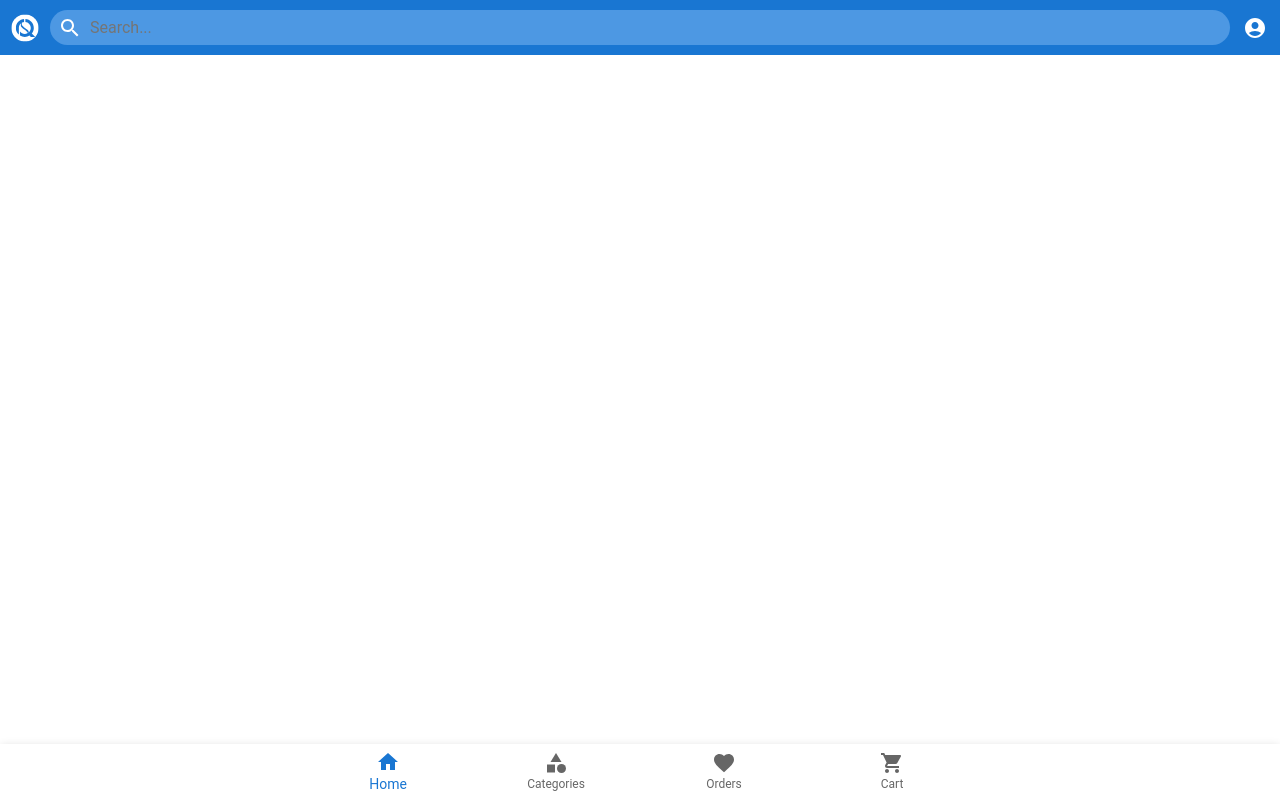
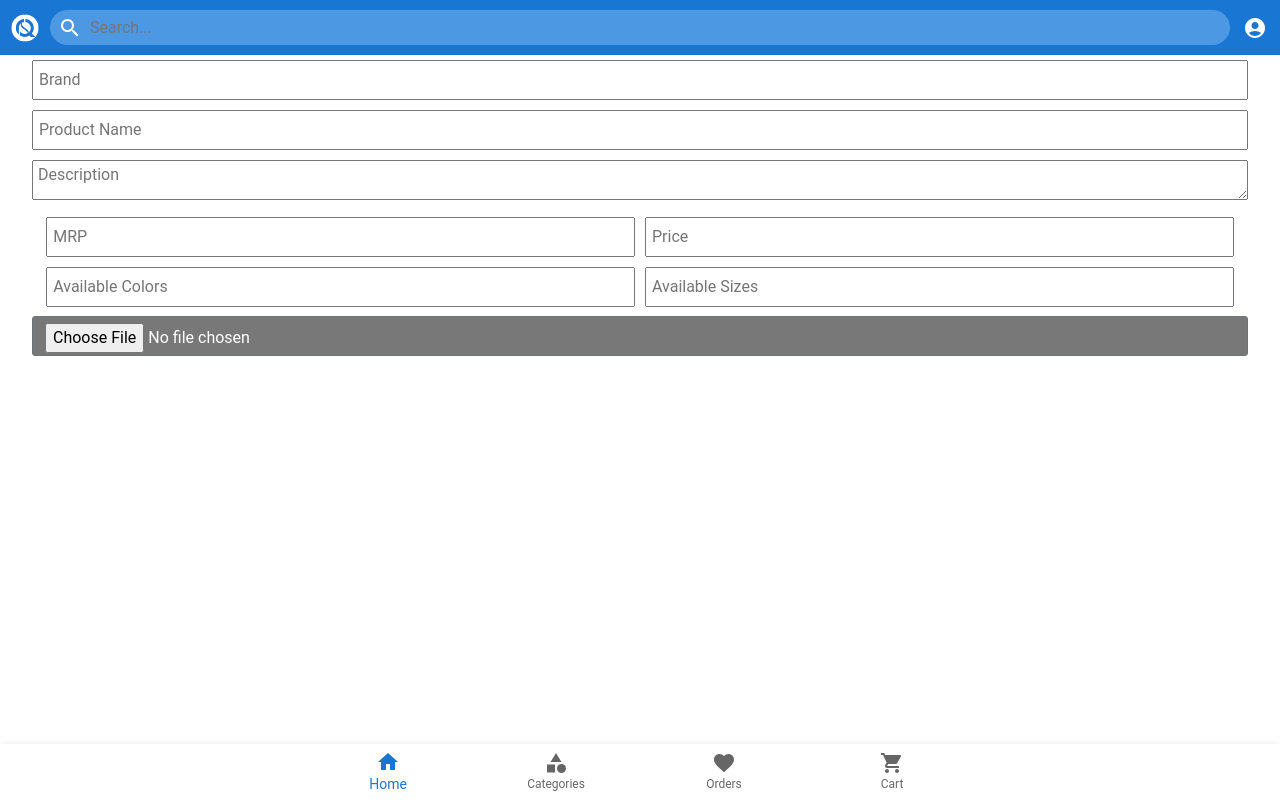
Before and after one commit to ayeakash/secondshopping, a React (Create React App) app: page /new-product in a window 1280 px wide. Built offline with nearby package versions, Linux system fonts and the light colour scheme.

Commit message:
Added a new upload product page

```diff
--- a/package.json
+++ b/package.json
@@ -16,6 +16,7 @@
     "antd": "^5.4.7",
     "axios": "^1.4.0",
     "bootstrap": "^5.2.3",
+    "compressorjs": "^1.2.1",
     "context": "^3.0.7",
     "fuse.js": "^6.6.2",
     "react": "^18.2.0",
--- a/src/App.css
+++ b/src/App.css
@@ -1,3 +1,66 @@
+/* Temp Page */
+.navigate-button{
+  background-color: grey;
+  color: white;
+  border: none;
+  border-radius: 4px;
+  outline: none;
+  width: 95vw;
+  height: 40px;
+  text-align: left;
+  padding-left: 20px;
+  margin: 4px;
+}
+
+.main-button{
+  background-color: #282c34;
+  text-align: center;
+}
+
+/* Temp Page End */
+/* Upload Page */
+
+.upload-page-parent{
+  margin-top: 55px;
+  margin-bottom: 60px;
+  text-align: center;
+}
+
+.upload-text-input{
+  width: 95vw;
+  margin: 5px;
+  min-height: 40px;
+  max-height: 200px;
+  padding-left: 5px;
+}
+
+.half{
+  width: 46vw;
+}
+
+
+.up-image{
+  text-align: center;
+}
+
+.uploaded-image{
+  max-width: 300px;
+  max-height: 300px;
+  border-radius: 5px;
+  margin: 4px;
+}
+
+.upload-button{
+  margin: 4px;
+  text-align: left;
+  width: 95vw;
+  border-radius: 3px;
+  height: 40px;
+}
+
+
+/* Upload Page End */
+
 .top-layer{
   position: absolute;
   z-index: 50000 !important;
@@ -65,7 +128,6 @@
 .page-parent{
   margin-top: 55px;
   margin-bottom: 60px;
-
 }
 
 .left-margin{
--- a/src/components/addressPages/addAddress.jsx
+++ b/src/components/addressPages/addAddress.jsx
@@ -28,7 +28,7 @@ const AddAddress = () => {
       noValidate
       autoComplete="off"
     >
-      <TextField id="fullWidth" label="Full Name (required)*" variant="outlined" />
+      <TextField id="fullWidth" fullWidth label="Full Name (required)*" variant="outlined" />
       <TextField id="outlined-basic" label="Phone Number (required)*" variant="outlined" />
 
       <Link>+ Add Alternate Phone Number</Link>
--- /dev/null
+++ b/src/components/navBarPages/searchPage.jsx
@@ -0,0 +1,41 @@
+import React, {useState, useEffect, useContext} from 'react';
+import ProductCard from '../subComponents/productCard';
+import { CartContext } from '../experiments/cartContext';
+import Fuse from 'fuse.js';
+import productCardObject from '../../data/productCardList';
+import { Link } from 'react-router-dom';
+
+const SearchPage = () => {
+
+    const [ shirts, setShirts] = useState([])
+    const {inputValue} = useContext(CartContext)
+
+    useEffect(()=>{
+        setShirts([...productCardObject.shirts, ...productCardObject.pants, ...productCardObject.shoes ])
+    },[])
+
+    const options = {
+        includeScore: true,
+        keys: ['title'],
+        threshold: 0.3,
+
+    }
+    const fuse = new Fuse(shirts, options)
+    const result = fuse.search(inputValue)
+    // console.log(result)
+
+    return (
+        <div className='page-parent '>
+            {inputValue ?<p>Showing you results for <strong>{inputValue}</strong></p>:
+            <p>Please Search Something or go to <Link to={'/'}>home</Link> </p>}
+            <div className='align-parent'>
+            {result.map(shirt =>
+            <div className='align-child' key={shirt.item.id}>
+            <ProductCard data={shirt.item} ></ProductCard>
+            </div>)}
+            </div>
+        </div>
+     );
+}
+
+export default SearchPage;
--- a/src/components/otherPages/tempPage.jsx
+++ b/src/components/otherPages/tempPage.jsx
@@ -1,41 +1,26 @@
-import React, {useState, useEffect, useContext} from 'react';
-import ProductCard from '../subComponents/productCard';
-import { CartContext } from '../experiments/cartContext';
-import Fuse from 'fuse.js';
-import productCardObject from '../../data/productCardList';
-import { Link } from 'react-router-dom';
+import React from 'react';
+import { useNavigate } from 'react-router-dom';
 
-const SearchPage = () => {
+const Profile = () => {
 
-    const [ shirts, setShirts] = useState([])
-    const {inputValue} = useContext(CartContext)
-
-    useEffect(()=>{
-        setShirts([...productCardObject.shirts, ...productCardObject.pants, ...productCardObject.shoes ])
-    },[])
-
-    const options = {
-        includeScore: true,
-        keys: ['title'],
-        threshold: 0.3,
-
+    const navigate = useNavigate()
+    const handleNavigate = (path)=>{
+        navigate(path)
     }
-    const fuse = new Fuse(shirts, options)
-    const result = fuse.search(inputValue)
-    // console.log(result)
 
     return (
-        <div className='page-parent '>
-            {inputValue ?<p>Showing you results for <strong>{inputValue}</strong></p>:
-            <p>Please Search Something or go to <Link to={'/'}>home</Link> </p>}
-            <div className='align-parent'>
-            {result.map(shirt =>
-            <div className='align-child' key={shirt.item.id}>
-            <ProductCard data={shirt.item} ></ProductCard>
-            </div>)}
-            </div>
-        </div>
-     );
+    <div className='page-parent'>
+
+    <button className='main-button navigate-button'>QUICK LINKS</button>
+    <button className='navigate-button' onClick={()=>handleNavigate('/new-product')}>Upload Page</button>
+    <button className='navigate-button' onClick={()=>handleNavigate('/new-product')}>Temp Page</button>
+    <button className='navigate-button' onClick={()=>handleNavigate('/')}>Home</button>
+    <button className='navigate-button' onClick={()=>handleNavigate('/address')}>Address</button>
+    <button className='navigate-button' onClick={()=>handleNavigate('/categories')}>Categories</button>
+    <button className='navigate-button' onClick={()=>handleNavigate('/login')}>Login</button>
+
+    </div>
+    );
 }
 
-export default SearchPage;
+export default Profile;
--- /dev/null
+++ b/src/components/uploadPages/imageUpload.jsx
@@ -0,0 +1,57 @@
+import React, { useRef, useState } from 'react';
+import Compressor from 'compressorjs';
+
+function ImageUpload() {
+  const fileInputRef = useRef(null);
+  const [imageURL, setImageURL] = useState(null);
+
+  const handleFileChange = (e) => {
+    const file = e.target.files[0];
+
+    new Compressor(file, {
+      quality: 0.7,
+      maxWidth: 500,
+      maxHeight: 800,
+      success(result) {
+        // Handle the compressed image file (result) here
+        uploadImage(result);
+      },
+      error(err) {
+        console.log(err.message);
+      },
+    });
+  };
+
+  const uploadImage = (imageFile) => {
+    // Perform the image upload to the server here
+    // using XMLHttpRequest, Fetch API, or any other method
+    console.log('Uploading image:', imageFile);
+
+    // Create a temporary URL for the uploaded image
+    const imageURL = URL.createObjectURL(imageFile);
+    setImageURL(imageURL);
+  };
+
+  return (
+    <React.Fragment>
+    {imageURL && (
+        <div className='up-image'>
+        <img src={imageURL} alt="Uploaded" className='uploaded-image'/>
+        </div>
+    )}
+    <div className='upload-input'>
+        <input
+            type="file"
+            accept="image/*"
+            ref={fileInputRef}
+            onChange={handleFileChange}
+            data-buttonText="what"
+            className='grey btn btn-secondary upload-button'
+
+         />
+    </div>
+    </React.Fragment>
+  );
+}
+
+export default ImageUpload;
--- /dev/null
+++ b/src/components/uploadPages/uploadMainPage.jsx
@@ -0,0 +1,20 @@
+import React from 'react';
+import { TextField } from '@mui/material';
+import ImageUpload from '../uploadPages/imageUpload';
+
+const UploadMainPage = () => {
+    return (
+        <div className="upload-page-parent">
+            <input type="text" className='upload-text-input' placeholder='Brand'/>
+            <input type="text" className='upload-text-input' placeholder='Product Name'/>
+            <textarea rows={1} type='input' className='upload-text-input text-field' placeholder='Description'/>
+            <input type="text" className='upload-text-input half' placeholder='MRP'/>
+            <input type="text" className='upload-text-input half' placeholder='Price'/>
+            <input type="text" className='upload-text-input half' placeholder='Available Colors'/>
+            <input type="text" className='upload-text-input half' placeholder='Available Sizes'/>
+            <ImageUpload></ImageUpload>
+        </div>
+     );
+}
+
+export default UploadMainPage;
--- a/src/data/sideBarItems.jsx
+++ b/src/data/sideBarItems.jsx
@@ -4,12 +4,18 @@ import MapsHomeWorkIcon from '@mui/icons-material/MapsHomeWork';
 import LanguageIcon from '@mui/icons-material/Language';
 import CallIcon from '@mui/icons-material/Call';
 import LogoutIcon from '@mui/icons-material/Logout';
+import CloudUploadIcon from '@mui/icons-material/CloudUpload';
 
 const sideBarItems = [
     {
       'title': 'Hello Akshay',
       'link': '/temp',
       'icon': <AccountCircleIcon/>
+    },
+    {
+      'title': 'Upload Products',
+      'link': '/new-product',
+      'icon': <CloudUploadIcon/>
     },
     {
         'title': 'Edit Profile',
--- a/src/index.js
+++ b/src/index.js
@@ -24,6 +24,8 @@ import Pants from './components/otherPages/pantsPage';
 import AddressPage from './components/addressPages/addressPage';
 import AddAddress from './components/addressPages/addAddress';
 
+// Buy and Order pages
+
 import Orders from './components/otherPages/ordersPage';
 import OrderDetails from './components/subComponents/orderDetails';
 import BuyPage from './components/buyingPages/buyPage';
@@ -31,6 +33,9 @@ import ProfilePage from './components/otherPages/profilePage';
 import BuyConfirm from './components/buyingPages/buyConfirm';
 import PaymentsPage from './components/buyingPages/paymentsPage';
 
+import UploadMainPage from './components/uploadPages/uploadMainPage';
+
+import SearchPage from './components/navBarPages/searchPage';
 import Temp from './components/otherPages/tempPage';
 
 const root = ReactDOM.createRoot(document.getElementById('root'));
@@ -68,7 +73,9 @@ root.render(
 
 
   <Route path='/temp' element={<Temp/>}></Route>
-  <Route path='/search' element={<Temp/>}></Route>
+  <Route path='/new-product' element={<UploadMainPage/>}></Route>
+
+  <Route path='/search' element={<SearchPage/>}></Route>
   </Routes>
   </Layout>
 
```
Also changed, not shown: 1 other file (tests, documents, lock files or other folders).
